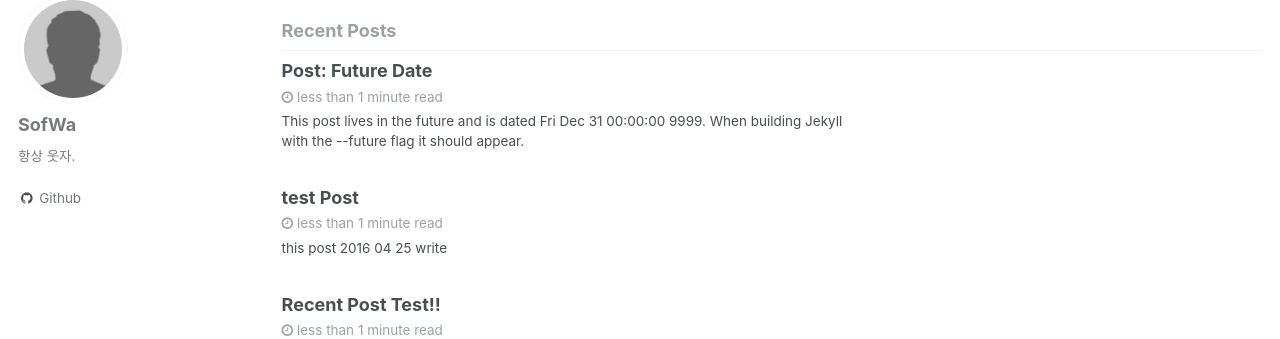
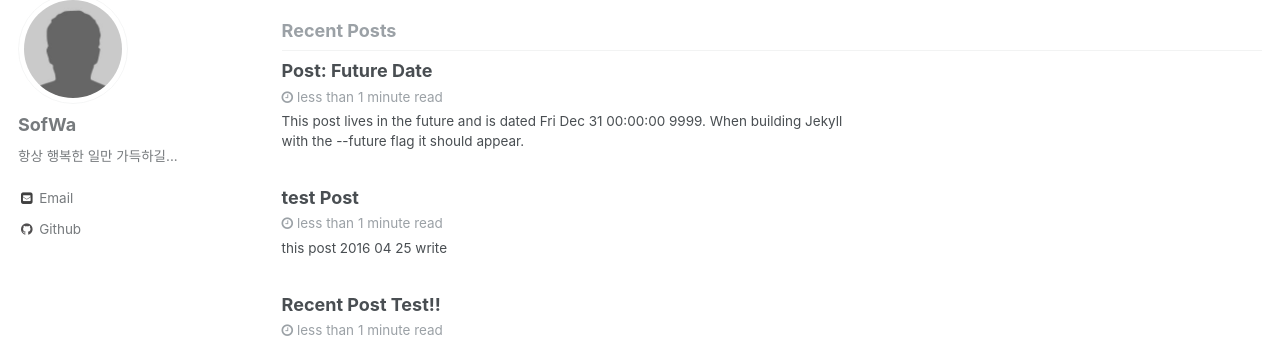
Before and after one commit to SofWa/custom-minimal-mistakes, a Jekyll site: the page built from _pages/home.md, in a window 1280 px wide. Shown: the part 494-833 px from the top of the page. Built offline with Jekyll 4.4.1, drawn with Linux system fonts in a browser that asks for light colours.

Commit message:
Update _config.yml

```diff
--- a/_config.yml
+++ b/_config.yml
@@ -65,9 +65,9 @@ google_ad_slot           :
 author:
   name             : *name
   avatar           : "bio-photo.jpg"
-  bio              : "항상 웃자."
+  bio              : "항상 행복한 일만 가득하길..."
   location         :
-  email            :
+  email            : "swoong1204@gmail.com"
   uri              :
   bitbucket        :
   codepen          :
```
